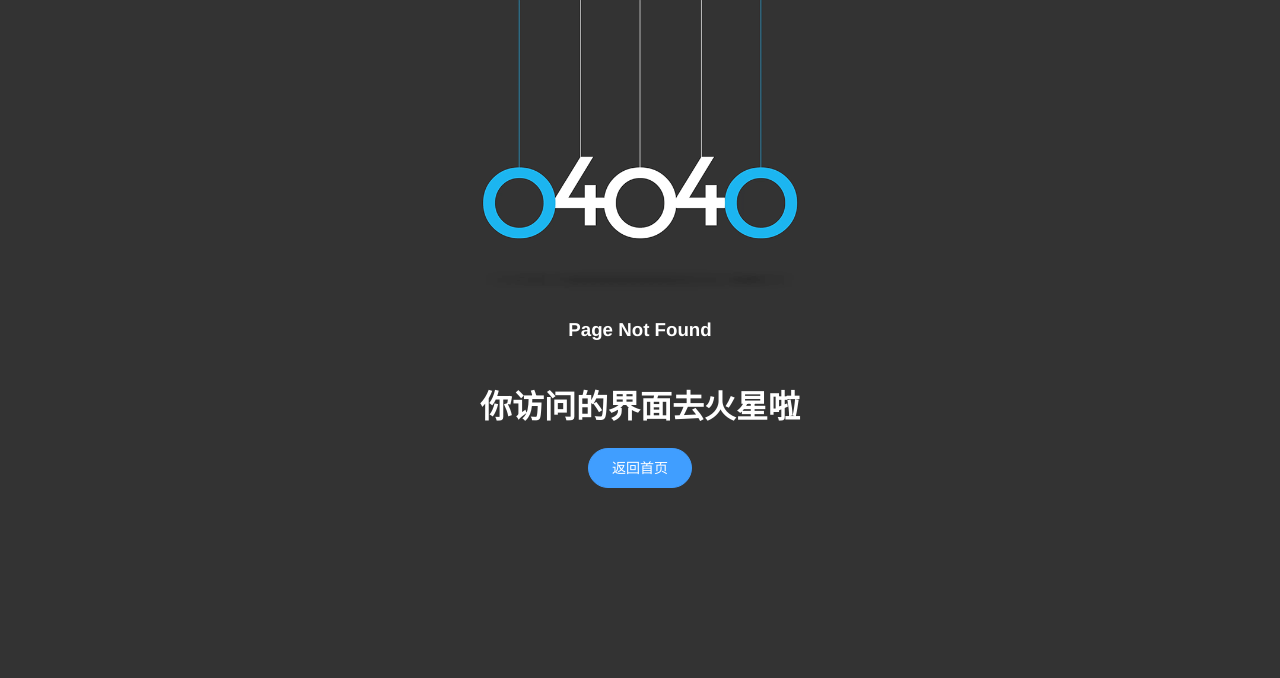
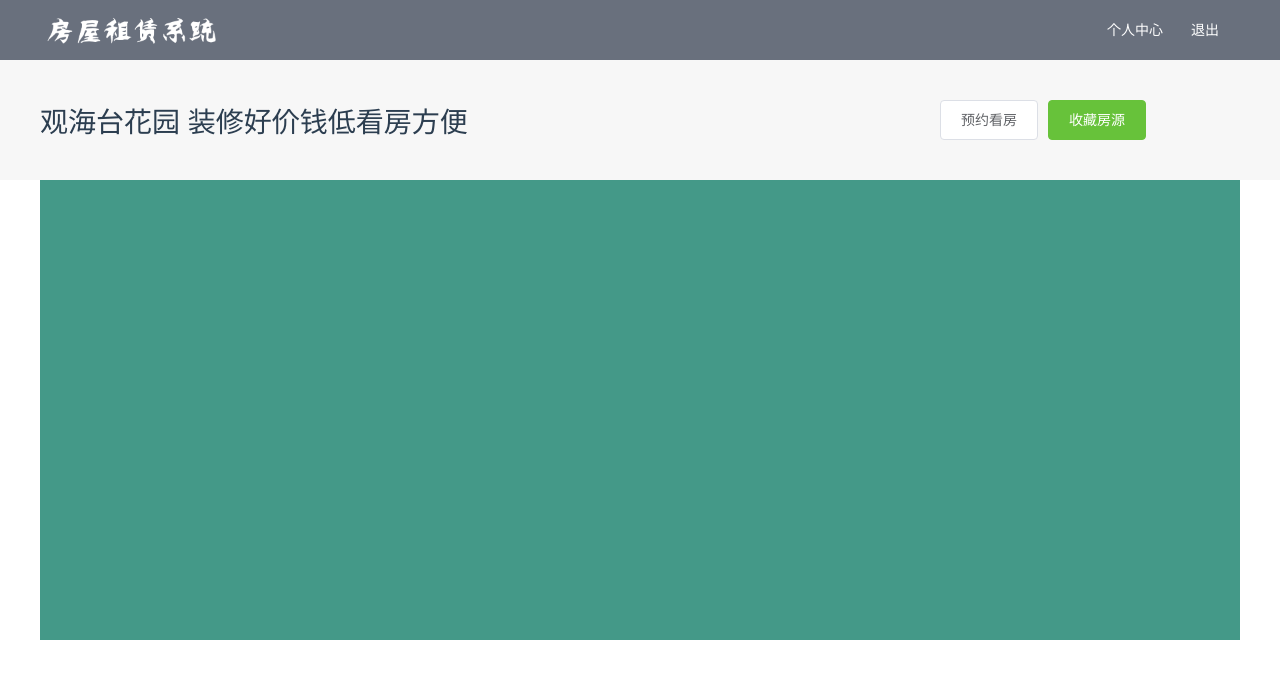
Before and after one commit to chriy/hrs-vue, a Vue app: page /detail in a window 1280 px wide. Before the commit this address had no page. Shown: the top 678 px of the page. Built offline with nearby package versions, Linux system fonts and the light colour scheme.

Commit message:
init detail component

```diff
--- /dev/null
+++ b/src/components/detail/Detail.vue
@@ -0,0 +1,122 @@
+<template>
+    <div class="detail-container">
+        <div class="header">
+            <div class="head">
+                <div class="logo" style="float: left">
+                    <a href="/" style="display:block;height: 60px">
+                        <img :src="require('@/assets/images/logo/logo_opacity.png')" height="60px" alt="房屋租赁系统">
+                    </a>
+                </div>
+                <div class="login">
+                    <a href="/login" v-if="!isLogin">登录</a>
+                    <a href="/profile" v-if="isLogin">个人中心</a>
+                    <a href="javascript:void(0)" v-if="isLogin">退出</a>
+                </div>
+            </div>
+        </div>
+        <!--head title-->
+        <div class="intro-content">
+            <div class="intro">
+                <span class="title">观海台花园 装修好价钱低看房方便</span>
+                <el-button type="">预约看房</el-button>
+                <el-button type="success">收藏房源</el-button>
+            </div>
+        </div>
+
+        <!--image and detail-->
+        <div class="intro-detail">
+            <div class="image">
+
+            </div>
+            <div class="details">
+
+            </div>
+        </div>
+
+    </div>
+</template>
+
+<script>
+    export default {
+        name: 'Detail',
+        data() {
+            return {
+                isLogin: true
+            }
+        },
+        methods: {}
+    }
+</script>
+
+<style scoped>
+    .detail-container .header {
+        width: 100%;
+        height: 60px;
+        background-color: rgba(68, 77, 93, .8);
+    }
+
+    .detail-container .header .head {
+        width: 1200px;
+        margin: 0 auto;
+    }
+
+    .detail-container .header .login {
+        float: right;
+        height: 60px;
+        line-height: 60px;
+    }
+
+    .detail-container .header .login a {
+        text-decoration: none;
+        color: #fff;
+        display: inline-block;
+        width: 70px;
+        height: 60px;
+        font-size: 14px;
+    }
+
+    .detail-container .header .login a:hover {
+        background-color: #409EFF;
+    }
+
+    .detail-container .intro-content {
+        width: 100%;
+        margin: 0 auto;
+        height: 120px;
+        display: flex;
+        justify-content: center;
+        justify-items: center;
+        background-color: #f7f7f7;
+    }
+
+    .detail-container .intro-content .intro {
+        display: flex;
+        align-items: center;
+        width: 1200px;
+        height: 100%;
+    }
+
+    .detail-container .intro-content .intro .title {
+        display: inline-block;
+        font-size: 28px;
+        width: 900px;
+        text-align: left;
+        text-overflow: ellipsis;
+        overflow: hidden;
+        white-space: nowrap;
+    }
+
+    .detail-container .intro-detail {
+        display: grid;
+        grid-template-columns: 1.5fr 1fr;
+        width: 1200px;
+        height: 460px;
+        margin: 0 auto;
+        background-color: #498;
+        padding: 10px;
+        box-sizing: border-box;
+
+    }
+
+
+</style>
--- a/src/router/index.js
+++ b/src/router/index.js
@@ -7,6 +7,8 @@ import AdminLogin from '@/components/login/AdminLogin'
 import Home from '@/components/home/Home';
 
 import NotFound from '@/components/error/NotFound'
+import Detail from "../components/detail/Detail";
+import fa from "element-ui/src/locale/lang/fa";
 
 Vue.use(VueRouter);
 
@@ -38,6 +40,16 @@ const routes = [
             requireLogin: false
         }
     },
+    {
+        path: '/detail',
+        name: 'detail',
+        component: Detail,
+        meta:{
+            title: '',
+            requireLogin: false
+        }
+    },
+
     // 404
     {
       path: '*',
```
